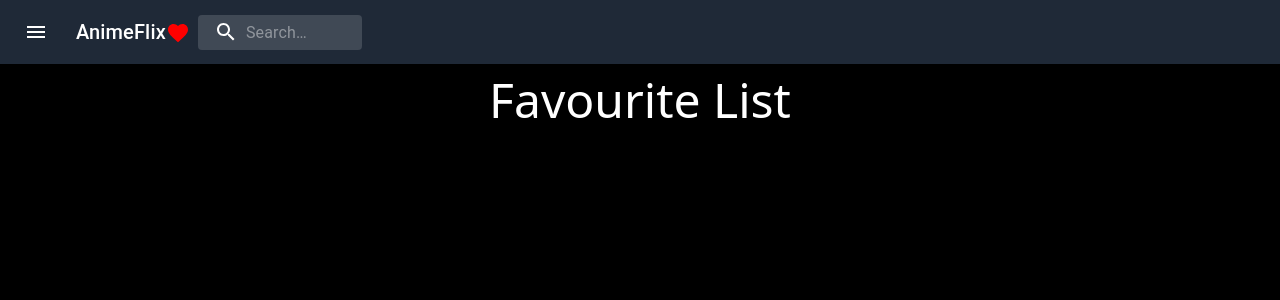
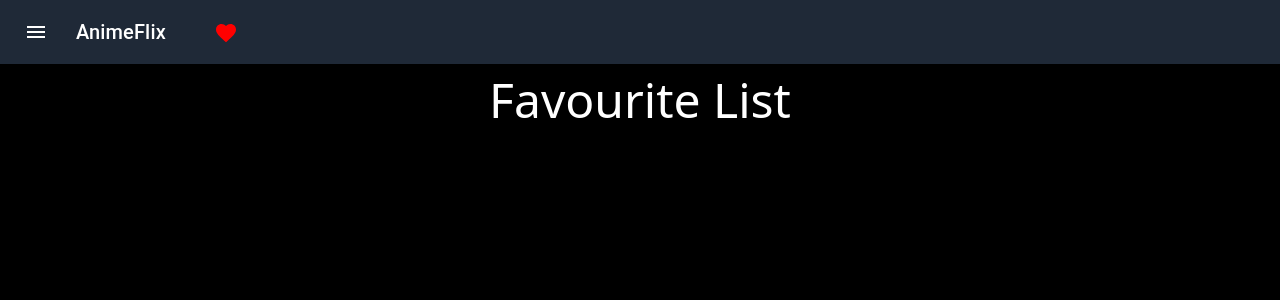
Before and after one commit to aakankshadhurandhar/animeflix, a React (Create React App) app: page /favourites in a window 1280 px wide. Shown: the top 300 px of the page. Built offline with nearby package versions, Linux system fonts and the light colour scheme.

Commit message:
upcoming added

```diff
--- a/src/App.js
+++ b/src/App.js
@@ -24,6 +24,7 @@ function App() {
      <Route exact path="/anime/:mal_id" component={AnimeDetails}/>
      <Route exact path="/favourites" component={Favorites} />
      <Route exact path="/upcoming" component={Upcoming} />
+
      </Switch>
      </GlobalProvider>
     </div>
--- a/src/components/AnimeDetails/AnimeDetails.js
+++ b/src/components/AnimeDetails/AnimeDetails.js
@@ -19,8 +19,10 @@ function AnimeDetails({ match }) {
 
     }
 
+
     useEffect(() => {
         getanimedetails(params.mal_id)
+
 
     }, [params.mal_id]);
 
@@ -36,7 +38,7 @@ function AnimeDetails({ match }) {
               />
             </div>
 
-}
+            }
 
 
             <div className="md:flex md:text-left text-center">
--- a/src/components/Header/Header.js
+++ b/src/components/Header/Header.js
@@ -74,6 +74,7 @@ const useStyles = makeStyles((theme) => ({
 export default function Header() {
   const classes = useStyles();
 
+
   return (
     <div className={classes.root}>
       <AppBar position="static" className={classes.header} >
@@ -93,22 +94,10 @@ export default function Header() {
           </Link>
 
           <Link to="/favourites">
-          <FavoriteIcon style={{color:"red"}}/>
+          <FavoriteIcon style={{color:"red",marginLeft:"3rem"}}/>
           </Link>
 
-          <div className={classes.search}>
-            <div className={classes.searchIcon}>
-              <SearchIcon />
-            </div>
-            <InputBase
-              placeholder="Search…"
-              classes={{
-                root: classes.inputRoot,
-                input: classes.inputInput,
-              }}
-              inputProps={{ 'aria-label': 'search' }}
-            />
-          </div>
+
         </Toolbar>
       </AppBar>
     </div>
--- a/src/components/Home/Home.js
+++ b/src/components/Home/Home.js
@@ -1,18 +1,37 @@
 import React from 'react'
 
 import Corosal from '../Corosal/Corosal';
-
+import styled from "styled-components";
 
 import TopAiringanime from '../Topanime/TopAiringanime'
-
+import { Link } from 'react-router-dom';
+const Button = styled.button`
+  background-color: blue;
+  color: white;
+  padding: 5px 15px;
+  border-radius: 5px;
+  outline: 0;
+  text-transform: uppercase;
+  margin: 10px 5px;
+  margin-left:2rem;
+  cursor: pointer;
+  box-shadow: 0px 2px 2px lightgray;
+  transition: ease background-color 250ms;
+  &:hover {
+    background-color: black;
+  }
+  `
 function Home() {
 
 
     return (
         <div style={{color:"white"}}>
             <Corosal />
+            <Link to="/upcoming">
+            <Button >Upcoming Animes</Button>
+            </Link>
 
-
+        <h2 style={{color:"white",fontSize:"3rem",margin:"3rem"}}>Top Animes</h2>
         <TopAiringanime />
         </div>
     )
--- a/src/components/Topanime/TopAiringanime.js
+++ b/src/components/Topanime/TopAiringanime.js
@@ -9,7 +9,7 @@ function TopAiringanime() {
 		const temp = await fetch(`https://api.jikan.moe/v3/top/anime/1/airing`)
 			.then(res => res.json());
 
-		settopanime(temp.top.slice(0, 20));
+		settopanime(temp.top.slice(0, 40));
 	}
     useEffect(() => {
 		GetTopAnime();
--- a/src/components/upcoming anime/Upcoming.js
+++ b/src/components/upcoming anime/Upcoming.js
@@ -1,9 +1,29 @@
-import React from 'react'
+import React,{useState,useEffect} from 'react'
+import AnimeCard from '../AnimeCard/AnimeCard'
+import './upcoming.css'
 
 function Upcoming() {
+    const[topanime,settopanime]=useState([])
+    const GetTopAnime = async () => {
+		const temp = await fetch(`https://api.jikan.moe/v3/top/anime/1/upcoming`)
+			.then(res => res.json());
+
+		settopanime(temp.top.slice(0, 40));
+	}
+    useEffect(() => {
+		GetTopAnime();
+	}, []);
     return (
         <div>
-            🤟
+            <h1 style={{color:"white",fontSize:"3rem",margin:"2rem"}}>Upcoming Anime</h1>
+            <div className="anime-list">
+
+				{topanime.map(anime => (
+					<AnimeCard
+						anime={anime}
+						key={anime.mal_id} />
+				))}
+			</div>
         </div>
     )
 }
--- /dev/null
+++ b/src/components/upcoming anime/upcoming.css
@@ -0,0 +1,8 @@
+.anime-list {
+    display: -webkit-flex;
+    display: flex;
+    -webkit-flex-wrap: wrap;
+            flex-wrap: wrap;
+    -webkit-justify-content: center;
+            justify-content: center;
+  }
```
Also changed, not shown: src/components/AnimeDetails/Recommendation.js (deleted).
